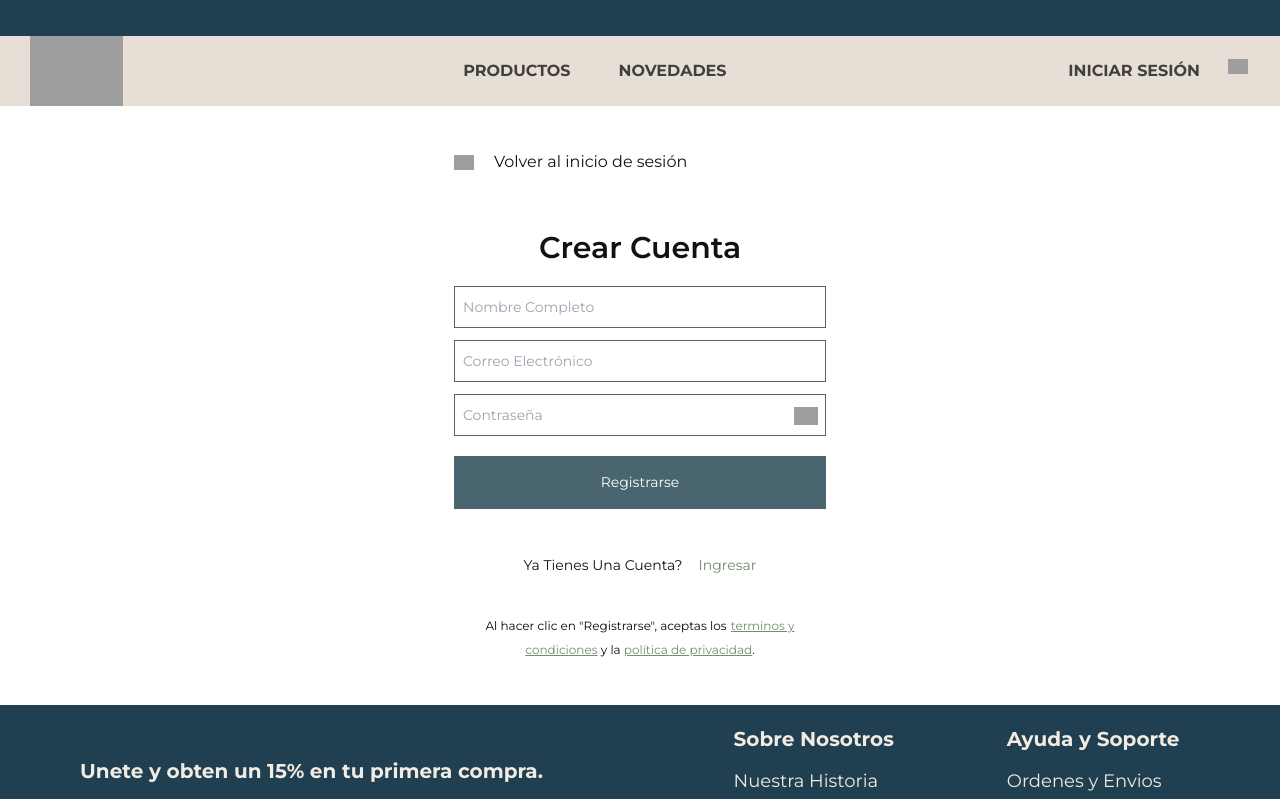
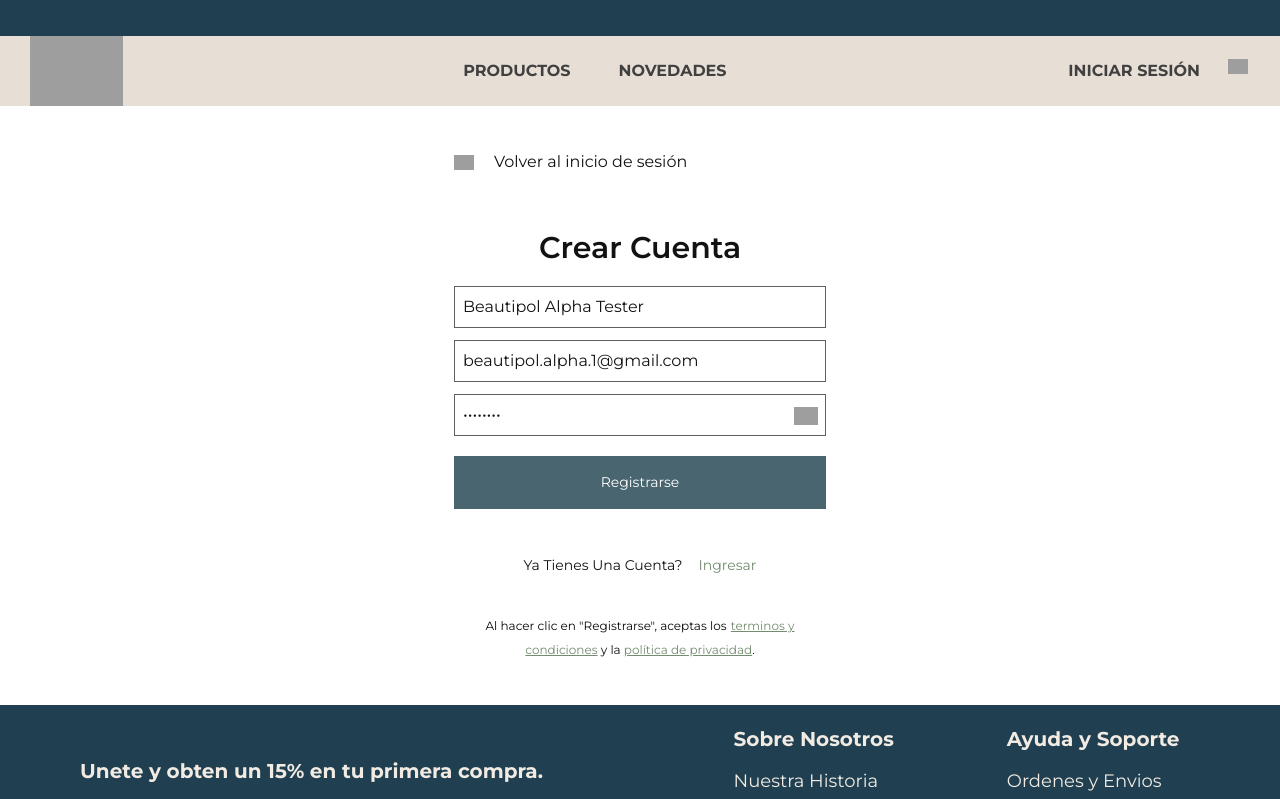
Before and after one commit to rgap/Ecommerce-NextFrontend-G15, a Next.js app: page /register in a window 1280 px wide. Shown: the top 799 px of the page. Built offline with nearby package versions, Linux system fonts and the light colour scheme; grey boxes are pictures that could not be loaded.

Commit message:
feat: register example with default values

```diff
--- a/src/app/(main-layout-pages)/(profile-module)/register/page.js
+++ b/src/app/(main-layout-pages)/(profile-module)/register/page.js
@@ -1,23 +1,24 @@
 "use client";
 // import { GoogleLoginButton, TextField } from "@/components/GoogleLoginButton";
 import TextField from "@/components/common/TextField";
+import { sendPostRequest } from "@/services";
 import { useUserStore } from "@/store/useUserStore"; // Import the Zustand store
+import Image from "next/image";
+import Link from "next/link";
 import { useRouter } from "next/navigation";
 import { useCallback, useState } from "react";
-// import { sendPostRequest } from "../../services";
-import { checkIfEmailExists } from "@/mockData";
-import Image from "next/image";
-import Link from "next/link";
 import { inputs } from "./form";
 
 export default function Register() {
+  const debugMode = true;
+
   const router = useRouter();
   const saveUser = useUserStore(state => state.saveUser); // Get the saveUser function from Zustand store
 
   const [values, setValues] = useState({
-    name: "",
-    email: "",
-    password: "",
+    name: debugMode ? "Beautipol Alpha Tester" : "",
+    email: debugMode ? "beautipol.alpha.1@gmail.com" : "",
+    password: debugMode ? "a1234567" : "",
   });
 
   const [errors, setErrors] = useState({
@@ -84,23 +85,18 @@ export default function Register() {
 
   const handleFormSubmit = async event => {
     event.preventDefault();
-    const debugMode = false;
 
     if (debugMode) {
-      // await sendPostRequest(values, "users/register");
-      // saveUser({ email: user.email });
       router.push("/?showModal=true");
     } else if (validateForm()) {
-      const response = checkIfEmailExists();
-      // const response = await sendPostRequest(
-      //   {
-      //     email: values.email,
-      //   },
-      //   "users/check-if-email-exists"
-      // );
-      // console.log("response", response);
+      const responseCheckIfEmailExists = await sendPostRequest({
+        endpoint: "users/check-if-email-exists",
+        body: {
+          email: values.email,
+        },
+      });
 
-      if (response.ok == true) {
+      if (responseCheckIfEmailExists.error) {
         // User exists
         setErrors(prevErrors => ({
           ...prevErrors,
@@ -108,7 +104,7 @@ export default function Register() {
         }));
       } else {
         // User not found
-        // await sendPostRequest(values, "users/register");
+        await sendPostRequest({ endpoint: "users/register", body: values });
         router.push("/?showModal=true");
       }
     }
--- a/src/app/(main-layout-pages)/products/[productSlug]/page.js
+++ b/src/app/(main-layout-pages)/products/[productSlug]/page.js
@@ -10,8 +10,8 @@ export default async function ProductDetailsPage({ params }) {
   const { productSlug } = params;
   const productRequest = await sendGetRequest({ endpoint: `products/get-product-pdp-by-slug/${productSlug}`, cache: "revalidate-12h" });
 
-  // If no product is found, return the notFound property
-  if (!productRequest) {
+  // If no product is found, display the notFound page
+  if (productRequest.error) {
     notFound();
   }
 
--- a/src/services/config.js
+++ b/src/services/config.js
@@ -1,9 +1,8 @@
 export async function makeHttpRequest({ endpoint, id, body, method = "GET", cache = "no-store" }) {
   const apiUrl = process.env.NEXT_PUBLIC_HOSTNAME_BACKEND;
-  process.env.NEXT_PUBLIC_API_URL;
 
   let finalUrl = `${apiUrl}${endpoint}`;
-  console.log("finalUrl", finalUrl);
+  // console.log("finalUrl", finalUrl);
 
   try {
     let fetchDetails = {
@@ -16,7 +15,7 @@ export async function makeHttpRequest({ endpoint, id, body, method = "GET", cach
       body: method !== "GET" ? JSON.stringify(body) : undefined, // Only include body for methods that use it
     };
 
-    // Add a key to fetchDetails that can be cache: or next: depending on the value of the cache parameter using a dic
+    // Add a key to fetchDetails that can be cache: or next: depending on the value of the cache parameter using an object
     const cacheOptions = {
       "no-cache": { cache: "no-store" },
       "revalidate-5min": { next: { revalidate: 300 } },
```
